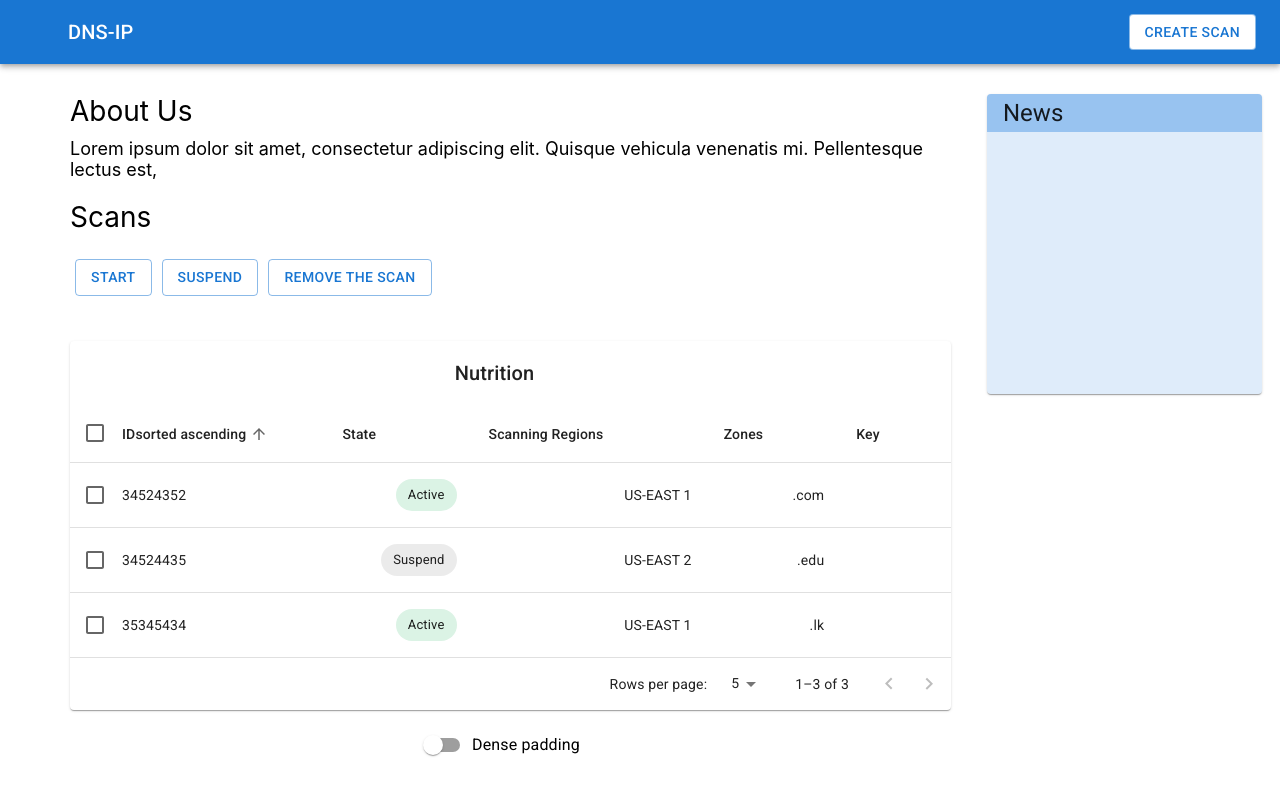
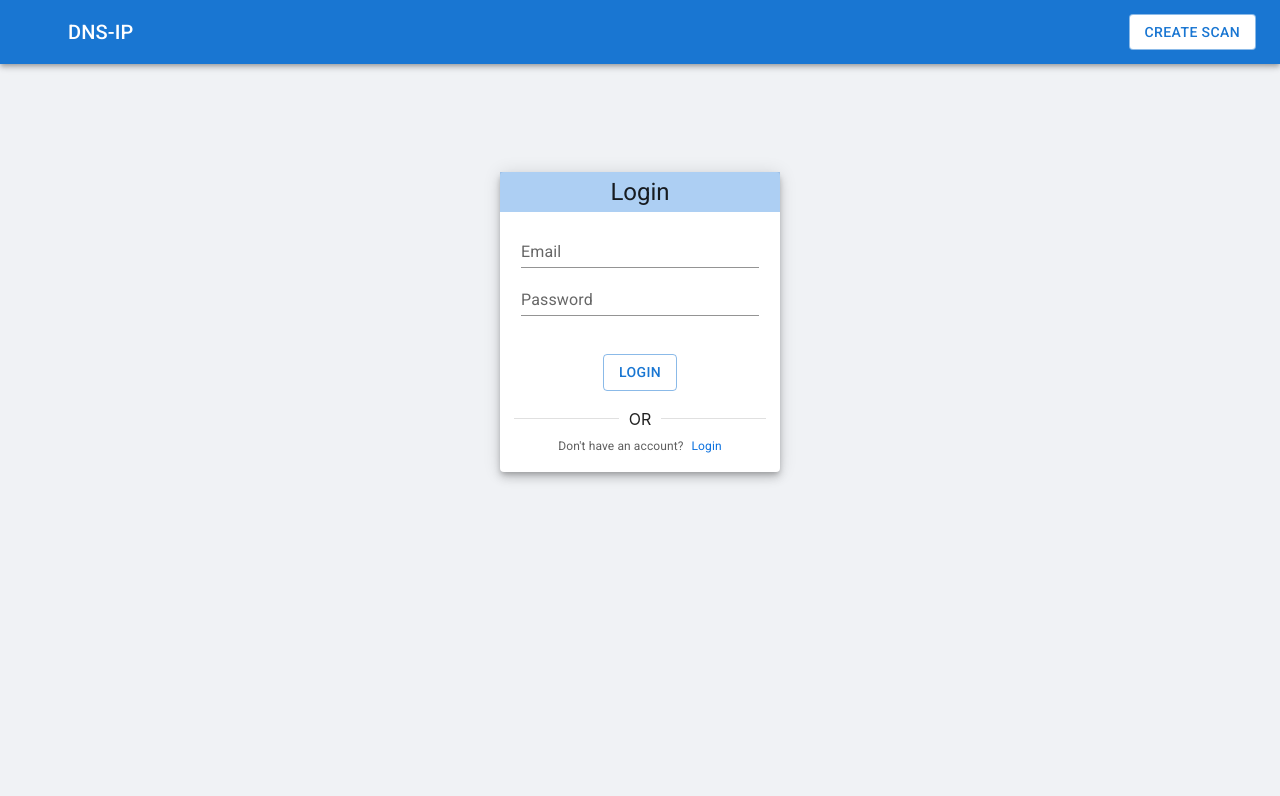
Before and after one commit to scorelab/DNSTool-Web-Application, a React (Create React App) app: page /login in a window 1280 px wide. Shown: the top 796 px of the page. Built offline with nearby package versions, Linux system fonts and the light colour scheme; some icons are missing.

Commit message:
login ui added

```diff
--- a/package.json
+++ b/package.json
@@ -14,7 +14,9 @@
     "@testing-library/user-event": "^12.8.3",
     "react": "^17.0.2",
     "react-dom": "^17.0.2",
+    "react-hook-form": "^7.8.4",
     "react-redux": "^7.2.4",
+    "react-router-dom": "^5.2.0",
     "react-scripts": "4.0.3",
     "redux": "^4.1.0",
     "redux-logger": "^3.0.6",
--- a/src/App.js
+++ b/src/App.js
@@ -1,10 +1,23 @@
 import './App.css';
 import Dashboard from './components/dashboard';
+import {
+  BrowserRouter as Router,
+  Switch,
+  Route
+} from "react-router-dom";
+import Login from './components/login';
+import SignUp from './components/signUp';
 
 function App() {
   return (
     <div className="App">
-      <Dashboard />
+      <Router>
+        <Switch>
+          <Route exact path="/dashboard" component={Dashboard} />
+          <Route exact path="/login" component={Login} />
+          <Route exact path="/signup" component={SignUp} />
+        </Switch>
+      </Router>
     </div>
   );
 }
--- /dev/null
+++ b/src/components/login/index.js
@@ -0,0 +1,61 @@
+import { Container, Box, Paper, Stack, Typography, Button, Divider } from '@material-ui/core'
+import React from 'react'
+import Navbar from '../layout/navbar'
+import useMediaQuery from '@material-ui/core/useMediaQuery';
+import { useTheme } from '@material-ui/core/styles';
+import TextField from '@material-ui/core/TextField';
+
+function Login() {
+
+    const theme = useTheme();
+    const IsMobile = useMediaQuery(theme.breakpoints.down('md'));
+
+    return (
+        <div style={{ backgroundColor: '#f0f2f5', minHeight: '100vh', display: 'flex', flexDirection: 'column', alignItems: 'center' }}>
+            <Navbar />
+
+            <Box
+                sx={{
+                    display: 'flex',
+                    '& > :not(style)': {
+                        m: 1,
+                        width: IsMobile?'310px':'280px',
+                        height: '300px',
+                    },
+                    marginTop: '100px'
+                }}
+            >
+                <Paper elevation={6} >
+                    <Stack spacing={1} alignItems='center'>
+                        <div style={{width:'100%',backgroundColor:'rgba(9, 109, 217, 0.33)',height:'40px',display:'flex',alignItems:'center',justifyContent:'center'}}>
+                            <Typography variant="h5" >Login</Typography>
+                        </div>
+
+                        <div >
+                            <TextField id="standard-basic" label="Email" variant="standard" sx={{ width: '85%' }} />
+                            <TextField id="standard-basic" label="Password" variant="standard" sx={{ width: '85%' }} />
+                        </div>
+                        <div>
+
+                        </div>
+
+                        <Button variant="outlined" style={{ margin: '30px 0px 10px 0px' }}>Login</Button>
+                        <div style={{ width: '90%' }}>
+                            <Divider>OR</Divider>
+                        </div>
+                        <Stack direction="row" spacing={1}>
+                            <Typography color="#5f5f5f" fontSize="12px">Don't have an account?</Typography>
+                            <Typography color="#0b71df" fontSize="12px">Login</Typography>
+                        </Stack>
+
+                    </Stack>
+                </Paper>
+            </Box>
+
+
+
+        </div>
+    )
+}
+
+export default Login
```
